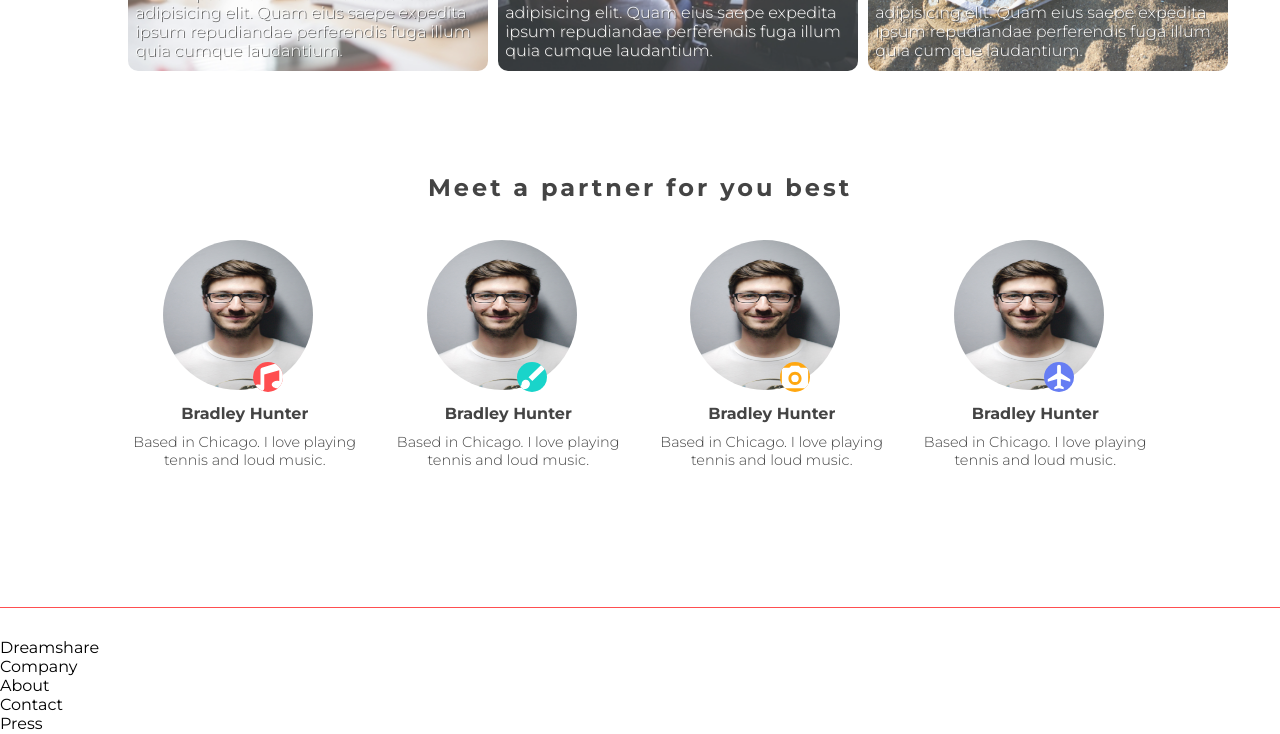
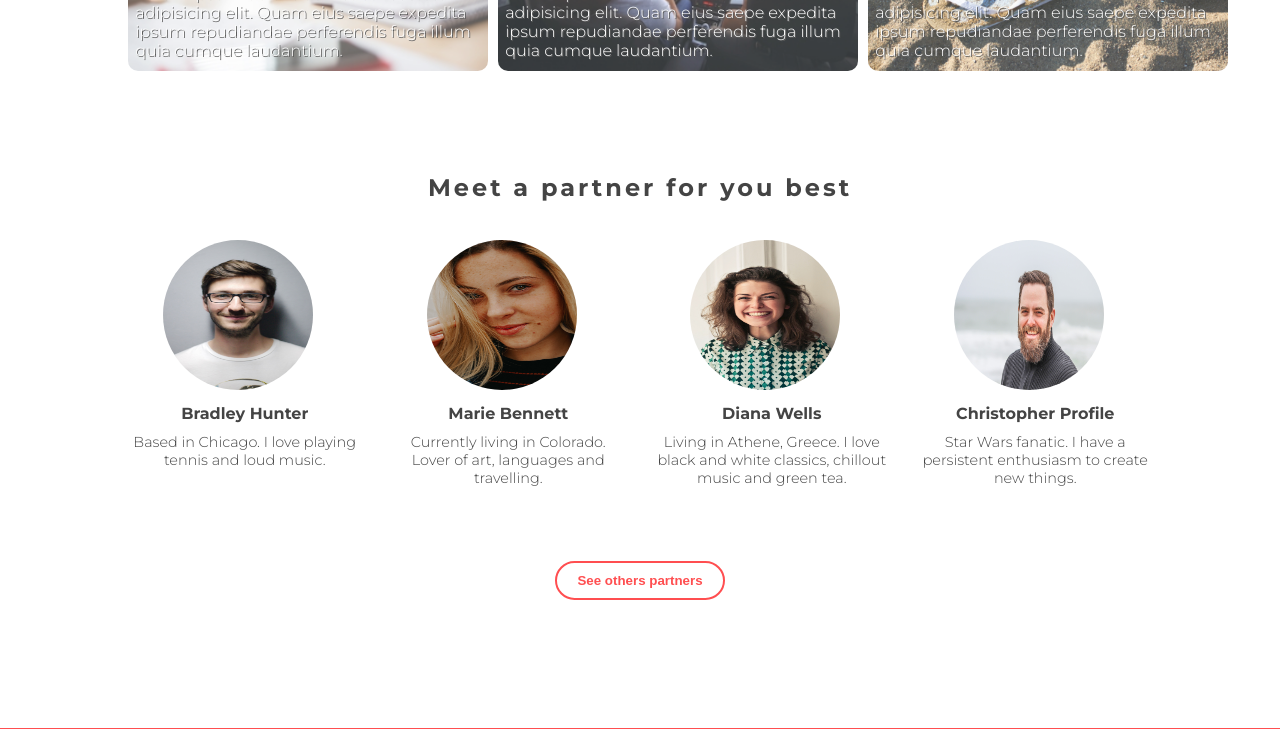
Before and after one commit to gabrielrmodesto/dasatest, a React (Create React App) app: page / in a window 1280 px wide. Shown: the part 1142-1876 px from the top of the page. Built offline with nearby package versions, Linux system fonts and the light colour scheme.

Commit message:
Profile partner with img and cta

```diff
--- a/src/components/Partner/index.js
+++ b/src/components/Partner/index.js
@@ -1,28 +1,36 @@
 import React from "react";
 import "./style.css";
-import firstProfile from "../../assets/firstProfile.jpg";
-import { FaMusic } from "react-icons/fa";
-import { IoMdBrush, IoMdCamera, IoMdAirplane } from "react-icons/io";
 
-export default function Partner() {
+
+export default function Partner({ partnerProfile }) {
 	return (
 		<>
 			<div className="profilePartner">
+				{partnerProfile.map(
+					({
+						profileImg,
+						iconProfilePartner,
+						namePartner,
+						bioPartner
+					}) => (
 						<div className="profile">
 							<img
-						src={firstProfile}
+								src={profileImg}
 								alt="Profile Partner"
 								className="imgProfilePartner"
 							/>
 							<div className="iconPartner">
-						<FaMusic id="firstIcon" />
+								{iconProfilePartner}
 							</div>
 
-					<p className="namePartner">Bradley Hunter</p>
+							<p className="namePartner">{namePartner}</p>
 							<p className="bioPartner">
-						Based in Chicago. I love playing tennis and loud music.
+								{bioPartner}
 							</p>
 						</div>
+					)
+				)}
+{/*
 				<div className="profile">
 					<img
 						src={firstProfile}
@@ -67,7 +75,7 @@ export default function Partner() {
 					<p className="bioPartner">
 						Based in Chicago. I love playing tennis and loud music.
 					</p>
-				</div>
+				</div> */}
 			</div>
 		</>
 	);
--- a/src/pages/Main/index.js
+++ b/src/pages/Main/index.js
@@ -3,23 +3,17 @@ import "./main.css";
 import Footer from "../../components/Footer";
 import Banner from "../../components/Banner";
 import Steps from "../Steps";
-import Partner from "../../components/Partner";
+import Profiles from "../Profiles";
 
 export default function Main() {
 	return (
 		<>
 			<Banner />
 			<section className="steps">
-				<div className="cardTitleSection">
-					<h2>How Dreamshare</h2>
-				</div>
 				<Steps />
 			</section>
 			<section className="partners">
-				<div className="partnerTitleSection">
-					<h2>Meet a partner for you best</h2>
-				</div>
-				<Partner />
+				<Profiles />
 			</section>
 			<Footer />
 		</>
--- /dev/null
+++ b/src/pages/Profiles/index.js
@@ -0,0 +1,53 @@
+import React from "react";
+import firstProfile from "../../assets/firstProfile.jpg";
+import secondProfile from "../../assets/secondProfile.jpg";
+import thirdProfile from "../../assets/thirdProfile.jpg";
+import forthProfile from "../../assets/forthProfile.jpg";
+import { FaMusic } from "react-icons/fa";
+import { IoMdBrush, IoMdCamera, IoMdAirplane } from "react-icons/io";
+import Partner from "../../components/Partner";
+import "./style.css";
+
+export default function Profiles() {
+	const itemsProfile = [
+		{
+			profileImg: firstProfile,
+			iconProfilePartner: <FaMusic />,
+			namePartner: "Bradley Hunter",
+			bioPartner:
+				"Based in Chicago. I love playing tennis and loud music."
+		},
+		{
+			profileImg: secondProfile,
+			iconProfilePartner: <IoMdBrush />,
+			namePartner: "Marie Bennett",
+			bioPartner:
+				"Currently living in Colorado. Lover of art, languages and travelling."
+		},
+		{
+			profileImg: thirdProfile,
+			iconProfilePartner: <IoMdCamera />,
+			namePartner: "Diana Wells",
+			bioPartner:
+				"Living in Athene, Greece. I love black and white classics, chillout music and green tea."
+		},
+		{
+			profileImg: forthProfile,
+			iconProfilePartner: <IoMdAirplane />,
+			namePartner: "Christopher Profile",
+			bioPartner:
+				"Star Wars fanatic. I have a persistent enthusiasm to create new things."
+		}
+	];
+	return (
+		<>
+			<div className="partnerTitleSection">
+				<h2>Meet a partner for you best</h2>
+			</div>
+			<Partner partnerProfile={itemsProfile} />
+			<div className="buttonPartners">
+				<button>See others partners</button>
+			</div>
+		</>
+	);
+}
--- /dev/null
+++ b/src/pages/Profiles/style.css
@@ -0,0 +1,15 @@
+.buttonPartners{
+	display: flex;
+	flex-direction: row;
+	justify-content: center;
+	align-content: center;
+	margin-top: 5%;
+}
+.buttonPartners button{
+	background-color: transparent;
+	border: 2px solid #FF4E50;
+	border-radius: 50px;
+	color: #FF4E50;
+	font-weight: 700;
+	padding: 10px 20px;
+}
--- a/src/pages/Steps/index.js
+++ b/src/pages/Steps/index.js
@@ -1,6 +1,6 @@
-import React from 'react';
+import React from "react";
 import "./style.css";
-import Cards from '../../components/Cards';
+import Cards from "../../components/Cards";
 
 export default function Steps() {
 	const cardItems = [
@@ -9,26 +9,32 @@ export default function Steps() {
 			cardKey: "firstCard",
 			badge: "step 1",
 			titleCard: "Lorem ipsum dolor sit.",
-			textCard: "Lorem ipsum dolor sit amet consectetur adipisicing elit. Quam eius saepe expedita ipsum repudiandae perferendis fuga illum quia cumque laudantium.",
+			textCard:
+				"Lorem ipsum dolor sit amet consectetur adipisicing elit. Quam eius saepe expedita ipsum repudiandae perferendis fuga illum quia cumque laudantium."
 		},
 		{
 			cardID: "secondStep",
 			cardKey: "secondCard",
 			badge: "step 2",
 			titleCard: "Lorem ipsum dolor sit.",
-			textCard: "Lorem ipsum dolor sit amet consectetur adipisicing elit. Quam eius saepe expedita ipsum repudiandae perferendis fuga illum quia cumque laudantium.",
+			textCard:
+				"Lorem ipsum dolor sit amet consectetur adipisicing elit. Quam eius saepe expedita ipsum repudiandae perferendis fuga illum quia cumque laudantium."
 		},
 		{
 			cardID: "thirdStep",
 			cardKey: "ThirdCard",
 			badge: "step 3",
 			titleCard: "Lorem ipsum dolor sit.",
-			textCard: "Lorem ipsum dolor sit amet consectetur adipisicing elit. Quam eius saepe expedita ipsum repudiandae perferendis fuga illum quia cumque laudantium.",
-		},
+			textCard:
+				"Lorem ipsum dolor sit amet consectetur adipisicing elit. Quam eius saepe expedita ipsum repudiandae perferendis fuga illum quia cumque laudantium."
+		}
 	];
 	return (
 		<>
-			<Cards cardItems={cardItems}/>
+			<div className="cardTitleSection">
+				<h2>How Dreamshare</h2>
+			</div>
+			<Cards cardItems={cardItems} />
 		</>
 	);
 }
```
Also changed, not shown: src/components/Button/index.js (deleted). Lines whose indentation alone changed are shown as unchanged.
